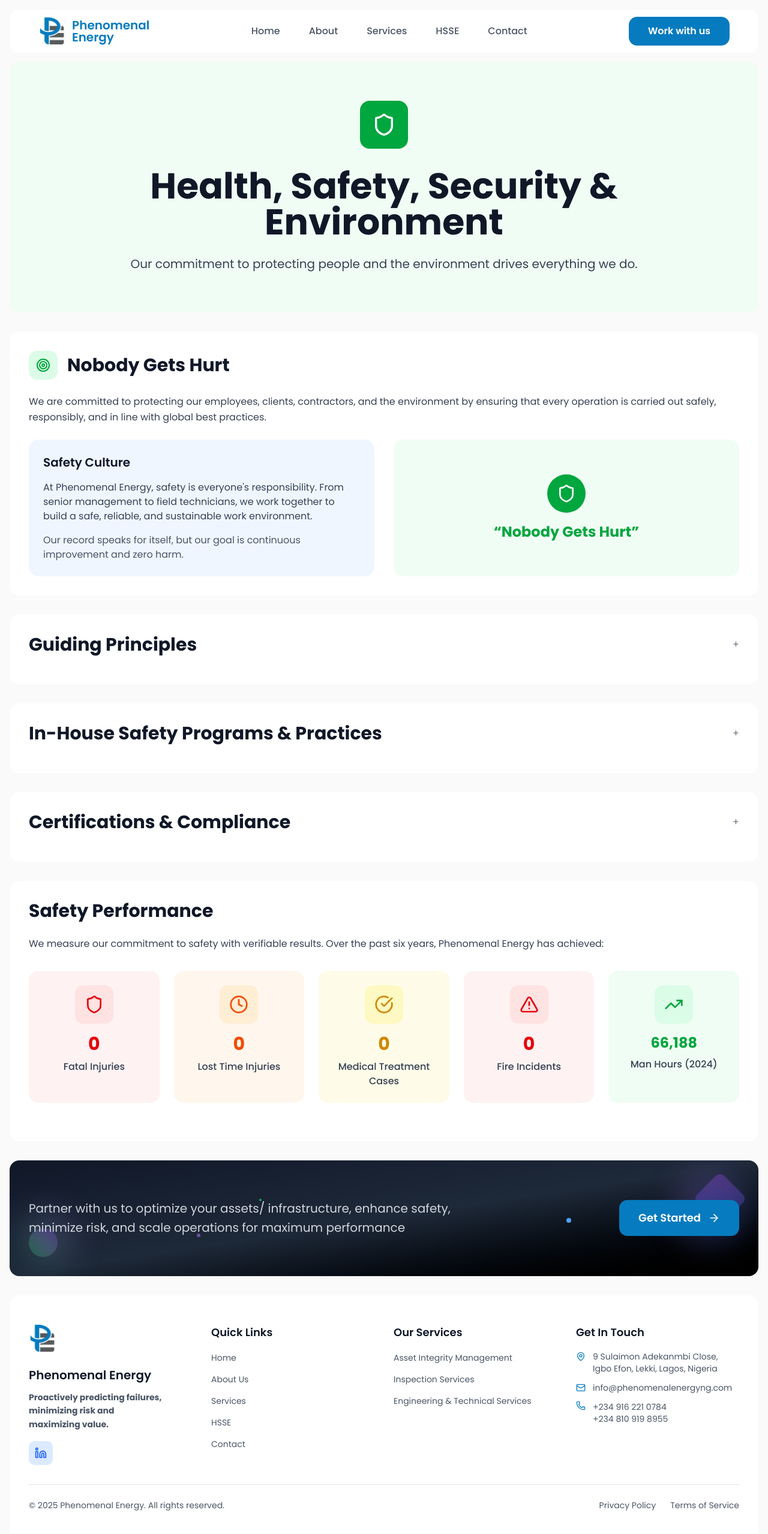
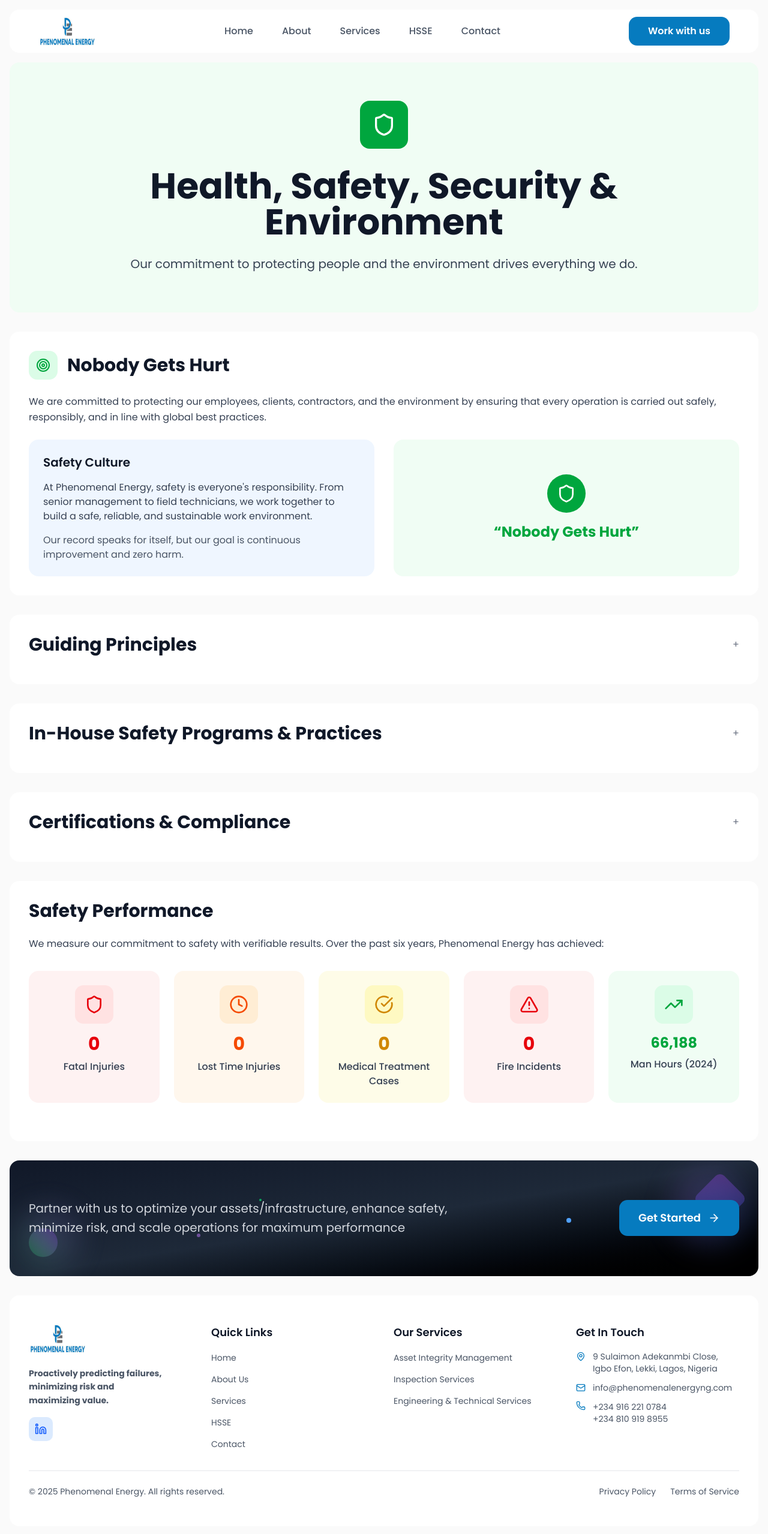
Before and after one commit to RalphFred/phenomenal-energies, a Next.js app: page /hsse in a window 1280 px wide. Shown: the top 2558 px of the page at 60% size. Built offline with nearby package versions, Linux system fonts and the light colour scheme.

Commit message:
feat: update team member bio for accuracy; change logo image format and dimensions in Navbar and Footer components

```diff
--- a/src/components/shared/AboutTeam.tsx
+++ b/src/components/shared/AboutTeam.tsx
@@ -14,7 +14,7 @@ export default function AboutTeam() {
     {
       name: "Engr. Onyema Abel Nwobodo",
       position: "Managing Director",
-      bio: "Chemical Engineering graduate from University of Benin with MSc in Asset Integrity Management from Robert Gordon University Scotland and MBA from Lagos Business School. 10 years with ExxonMobil Nigeria managing facility integrity operations. Member of COREN, NSE, SPE, NACE, and ASME.",
+      bio: "Chemical Engineering graduate from University of Benin with MSc in Asset Integrity Management from Robert Gordon University Scotland and MBA and Management from Lagos Business School and Harvard Business School, respectively. Spent 10 years with ExxonMobil Nigeria managing facility integrity operations. Member of COREN, NSE, SPE, NACE, and ASME.",
       image: "/images/leader2.jpg",
       linkedin: "#",
       email: "abel@phenomenalenergy.com"
--- a/src/components/shared/CTA.tsx
+++ b/src/components/shared/CTA.tsx
@@ -16,7 +16,7 @@ export default function CTA() {
         {/* Left content */}
         <div className="flex-1 max-w-3xl">
           <p className="text-gray-300 leading-relaxed text-xl">
-          Partner with us to optimize your assets/ infrastructure, enhance safety, minimize risk, and scale operations for maximum performance
+          Partner with us to optimize your assets/infrastructure, enhance safety, minimize risk, and scale operations for maximum performance
           </p>
         </div>
 
--- a/src/components/shared/Footer.tsx
+++ b/src/components/shared/Footer.tsx
@@ -20,16 +20,13 @@ export default function Footer() {
           <div className="lg:col-span-1">
             <Link href="/" className="inline-block mb-4">
               <Image
-                src="/images/logo.jpeg"
+                src="/images/image.png"
                 alt="Phenomenal Energy Logo"
-                width={48}
-                height={48}
-                className="w-12 h-12"
+                width={120}
+                height={40}
+                className="w-24 h-12 z-60"
               />
             </Link>
-            <h3 className="text-xl font-semibold text-gray-900 mb-3">
-              Phenomenal Energy
-            </h3>
             <p className="text-gray-600 text-sm leading-relaxed mb-4 font-bold">
             Proactively predicting failures, minimizing risk and maximizing value.
             </p>
--- a/src/components/shared/Navbar.tsx
+++ b/src/components/shared/Navbar.tsx
@@ -27,13 +27,12 @@ export default function NavBar() {
     <nav className="flex justify-between items-center p-3 bg-white rounded-2xl md:px-12 sticky top-4 z-40 mb-2 md:mb-4">
       <Link href="/" className="z-60 flex items-center gap-2">
         <Image
-          src="/images/logo.jpeg"
+          src="/images/image.png"
           alt="Logo"
-          width={42}
+          width={120}
           height={40}
-          className="size-12 z-60"
+          className="w-24 h-12 z-60"
           />
-          <h1 className="text-xl text-primary leading-5 font-semibold">Phenomenal <br /> Energy</h1>
       </Link>
 
       {/* Desktop Nav Links */}
```
Also changed, not shown: public/images/image.png (added).
